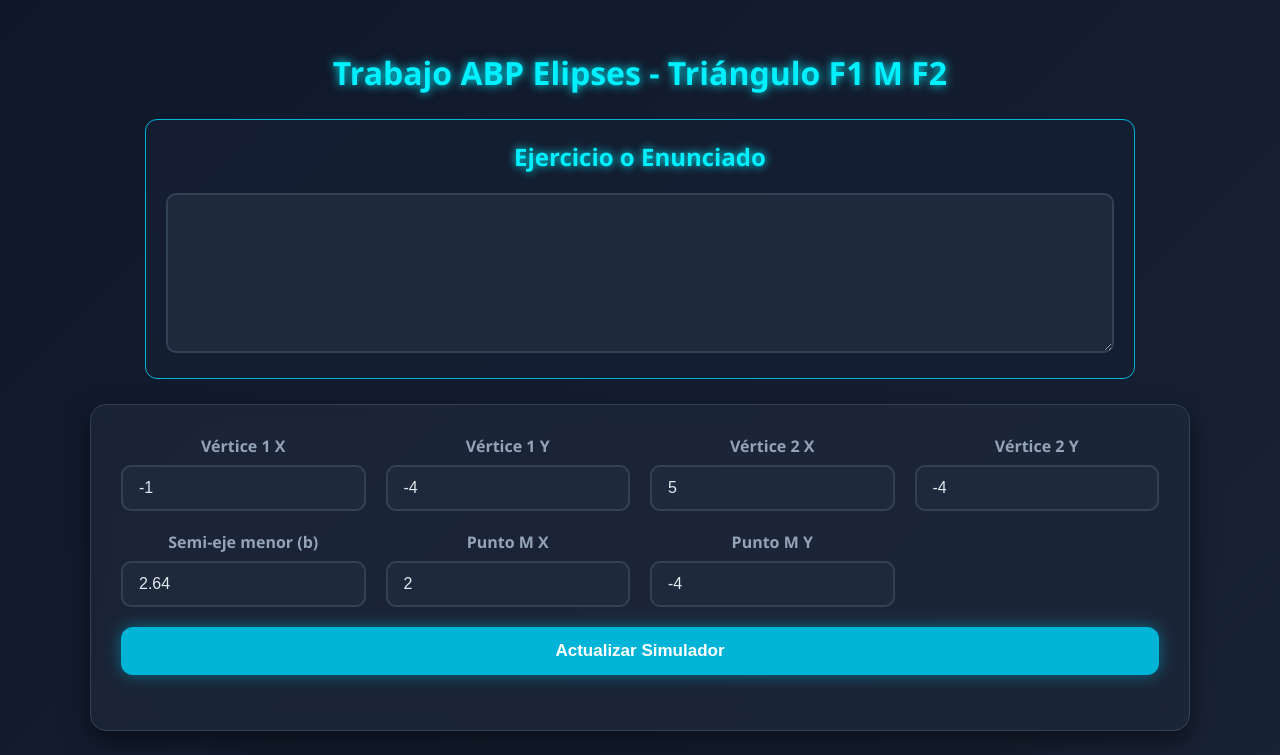
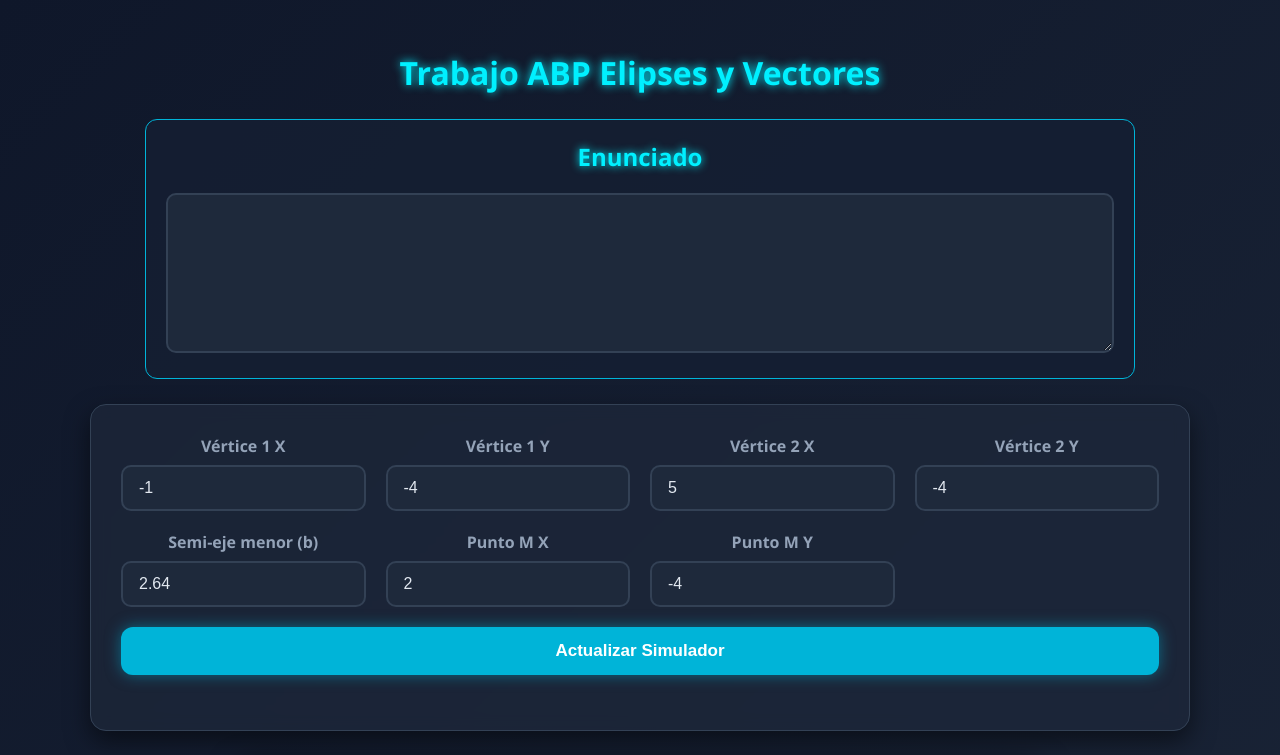
Before and after one commit to Cyo238/ABP2, a plain HTML site: page index.html in a window 1280 px wide. Shown: the top 755 px of the page. Drawn offline with Linux system fonts and the light colour scheme.

Commit message:
Update index.html

```diff
--- a/index.html
+++ b/index.html
@@ -3,7 +3,7 @@
 <head>
     <meta charset="UTF-8">
     <meta name="viewport" content="width=device-width, initial-scale=1.0">
-    <title>TRABAJO ABP ELIPSES - Triángulo F1 M F2</title>
+    <title>TRABAJO ABP ELIPSES Y VECTORES</title>
     <style>
         body {
             font-family: 'Segoe UI', system-ui, sans-serif;
@@ -44,10 +44,10 @@
 </head>
 <body>
     <div class="container">
-        <h1>Trabajo ABP Elipses - Triángulo F1 M F2</h1>
+        <h1>Trabajo ABP Elipses y Vectores</h1>
 
         <div class="exercise-card">
-            <h2>Ejercicio o Enunciado</h2>
+            <h2>Enunciado</h2>
             <textarea id="ejercicio"></textarea>
         </div>
 
```
